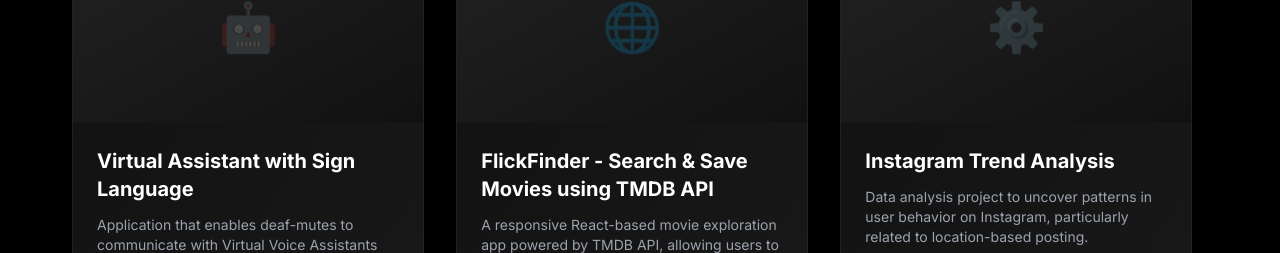
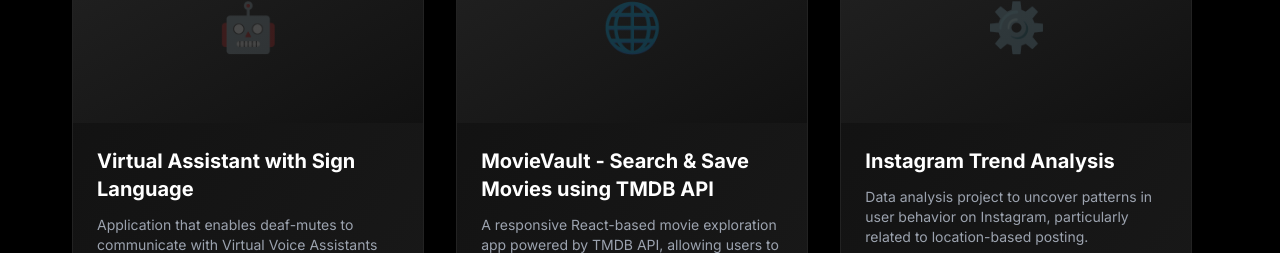
Before and after one commit to veeoid/portfolio_v2, a React (Vite) app: page / in a window 1280 px wide. Shown: the part 2972-3225 px from the top of the page. Built offline with nearby package versions, Linux system fonts and the light colour scheme.

Commit message:
Renamed project "FlickFinder" to "MovieVault" in Projects component

```diff
--- a/src/components/Projects.tsx
+++ b/src/components/Projects.tsx
@@ -107,7 +107,7 @@
     },
     {
       id: 8,
-      title: "FlickFinder - Search & Save Movies using TMDB API",
+      title: "MovieVault - Search & Save Movies using TMDB API",
       category: "web",
       description:
         "A responsive React-based movie exploration app powered by TMDB API, allowing users to search movies, browse trending films, and save their favorites locally.",
```
